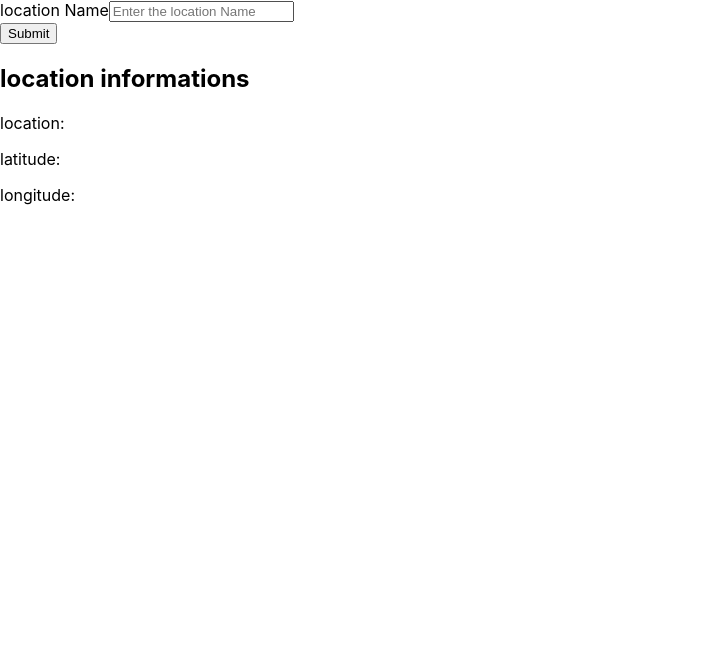
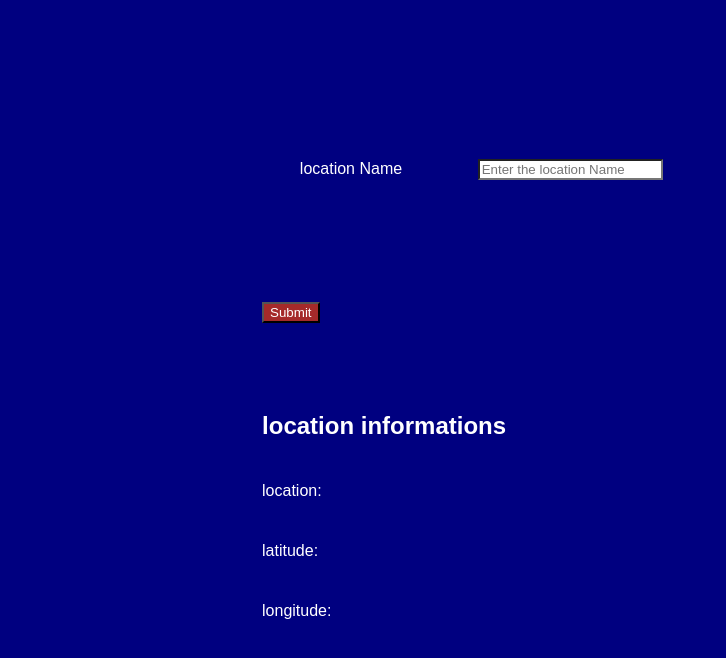
Before and after one commit to Qutadah95/city-explorer, a React (Create React App) app: page / in a window 1280 px wide. Shown: the top 658 px of the page, without its empty margins (0-726 px from the left). Built offline with nearby package versions, Linux system fonts and the light colour scheme.

Commit message:
css change

```diff
--- a/src/App.js
+++ b/src/App.js
@@ -55,9 +55,10 @@ console.log(this.state.error);
         <Form onSubmit={this.handelSubmit}>
           <Form.Group onChange={this.NameChange} className="mb-3" controlId="formBasicEmail">
             <Form.Label>location Name</Form.Label>
-            <Form.Control type="text" placeholder="Enter the location Name" />
+            <Form.Control name="name" type="text" placeholder="Enter the location Name" />
 
           </Form.Group>
+
 
 
 
--- a/src/index.css
+++ b/src/index.css
@@ -11,3 +11,17 @@ code {
   font-family: source-code-pro, Menlo, Monaco, Consolas, 'Courier New',
     monospace;
 }
+*{
+
+  background-color: navy;
+  color: white;
+  font-family: Arial, Helvetica, sans-serif;
+  margin: 5%;
+}
+button{
+  background-color: brown;
+}
+
+input{
+  background-color: white;
+}
```
Also changed, not shown: src/App.css (line endings or trailing spaces).
